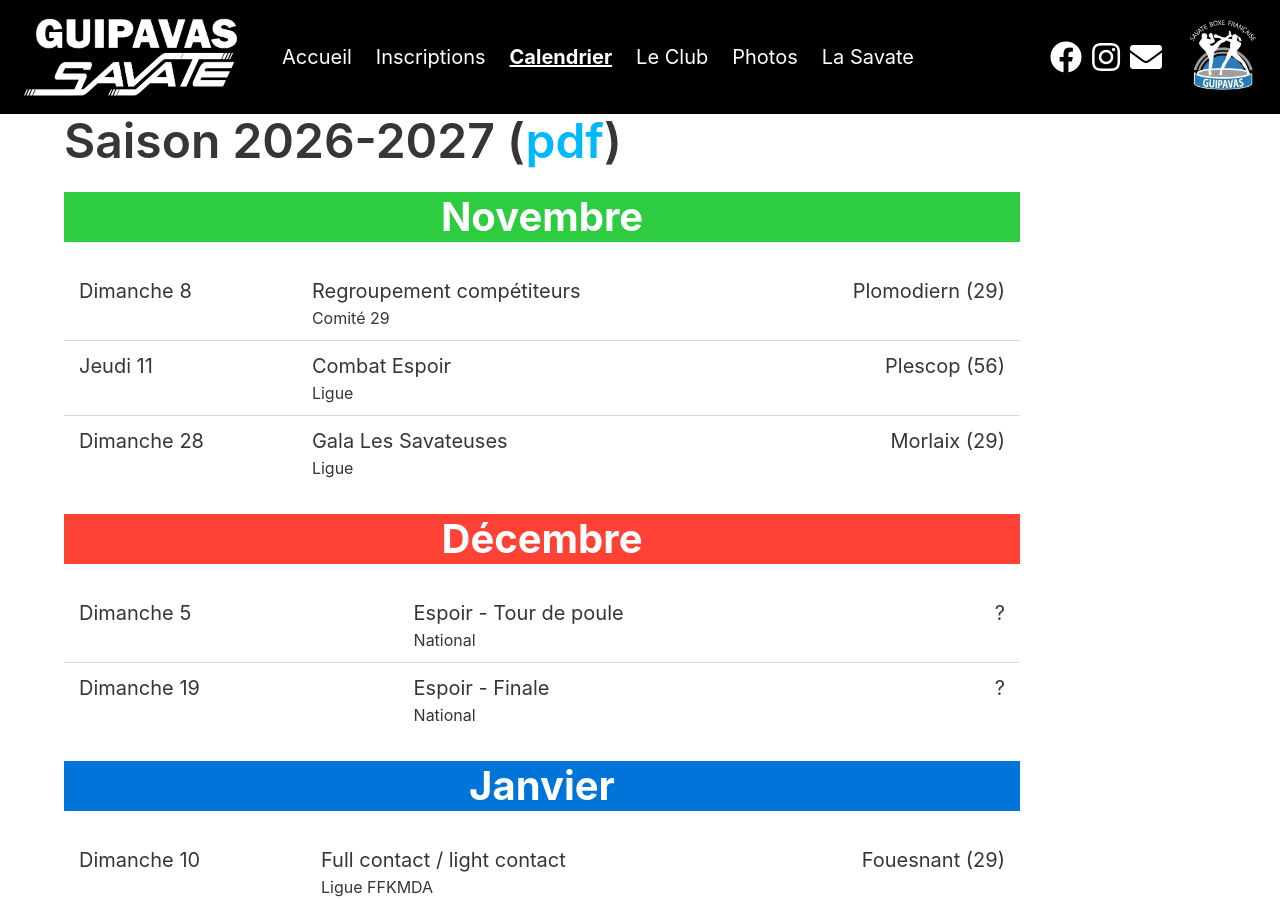
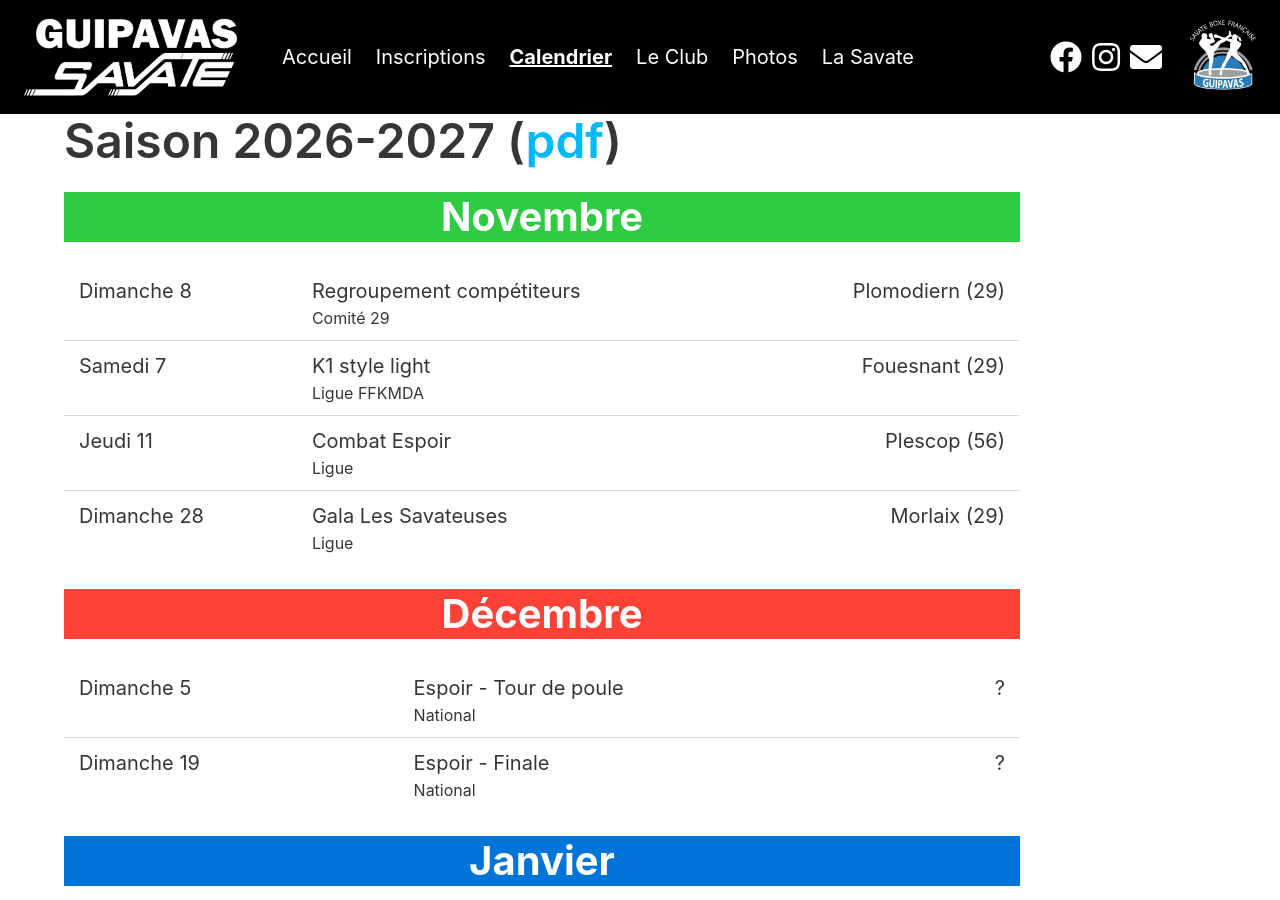
Before and after one commit to guipavas-savate/guipavas-savate.github.io, a Jekyll site: the page built from calendrier.html, in a window 1280 px wide and 900 px high. Built offline with Jekyll 4.4.1, drawn with Linux system fonts in a browser that asks for light colours; nearby versions of some CDN libraries; some of the changed text lies outside the part shown.

Commit message:
Mise à jour des dates

```diff
--- a/_data/calendar.yml
+++ b/_data/calendar.yml
@@ -9,6 +9,11 @@ months:
           name: "Regroupement compétiteurs"
           info: "Comité 29"
           place: "Plomodiern (29)"
+        - date: "Samedi 7"
+          number: 7
+          name: "K1 style light"
+          info: "Ligue FFKMDA"
+          place: "Fouesnant (29)"
         - date: "Jeudi 11"
           number: 11
           name: "Combat Espoir"
@@ -105,6 +110,11 @@ months:
           name: "Assaut Vétéran"
           info: "Ligue"
           place: "?"
+        - date: "Samedi 24"
+          number: 24
+          name: "Open Finistère"
+          info: "Comité 29"
+          place: "Guipavas (29)"
         - date: "Samedi 28"
           number: 28
           name: "Regroupement compétiteurs"
```
Also changed, not shown: 1 other file.
